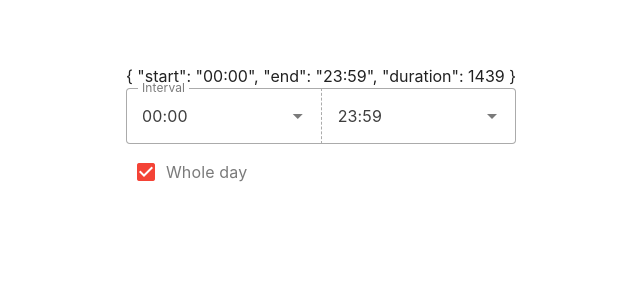
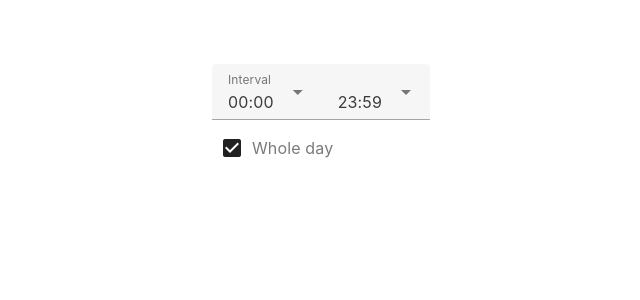
Before and after one commit to arthursb2016/vuetify3-time-range-picker, a Vue app: page / in a window 1280 px wide. Shown: the top 300 px of the page, without its empty margins (319-959 px from the left). Built offline with nearby package versions, Linux system fonts and the light colour scheme.

Commit message:
app stuff

```diff
--- a/src/App.vue
+++ b/src/App.vue
@@ -9,12 +9,11 @@ let range = ref({ start: null, end: null })
 
 <template>
   <v-app id="app">
-    {{ range }}
     <TimeRangePicker
       v-model="range"
-      variant="outlined"
+      variant="filled"
       step="65"
-      color="red"
+      allow-next-day
     />
   </v-app>
 </template>
```
